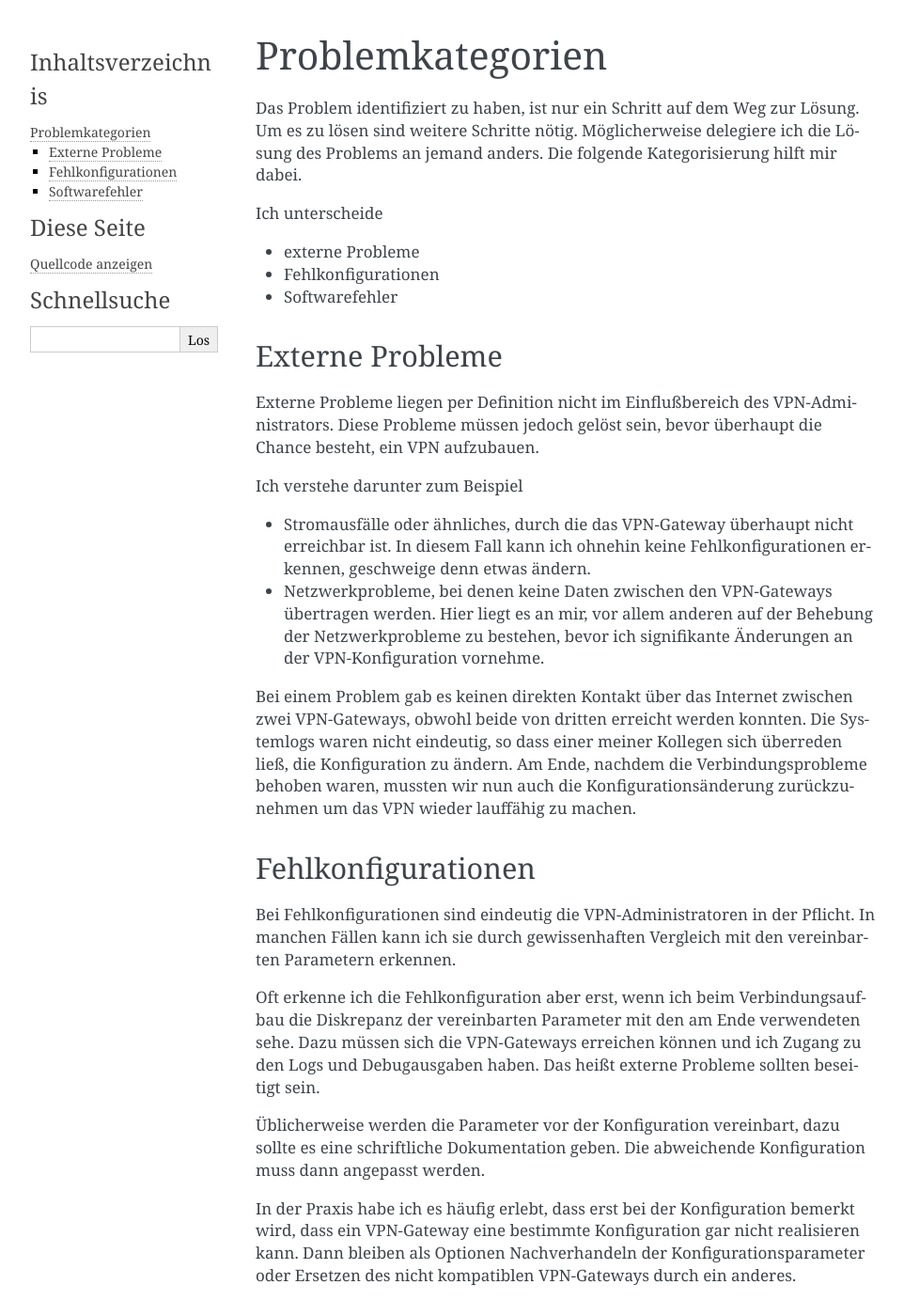
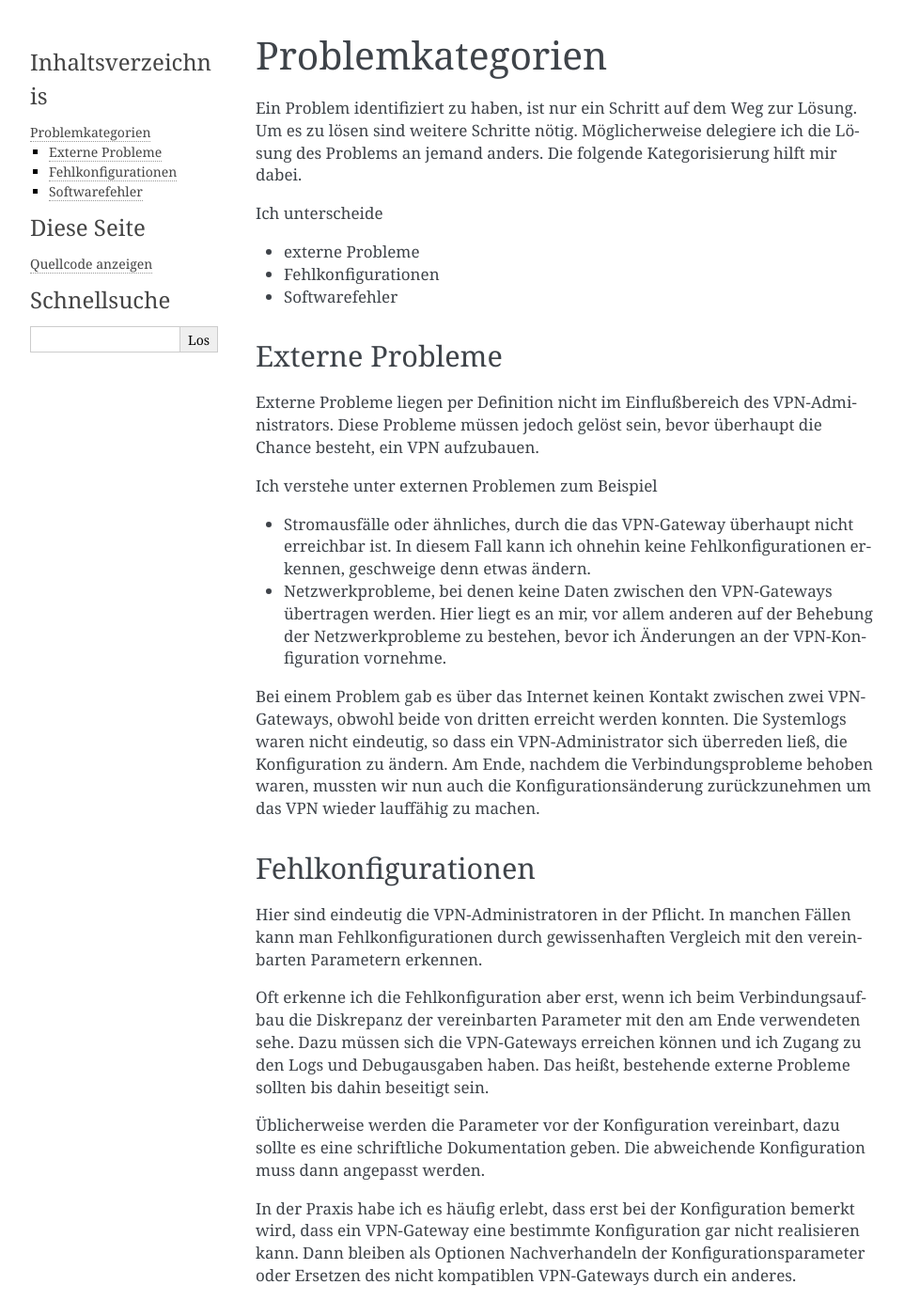
Before and after one commit to matwei-books/Fehlersuche-bei-IPsec-VPN-mit-IKEv2, a Sphinx documentation site: the page built from source/fehler/kategorisierung.rst, in a window 1280 px wide and 1400 px high. Shown: the whole window at 94% size, without its empty margins (148-1110 px from the left). Built offline with Sphinx 7.4.7, drawn with Linux system fonts in a browser that asks for light colours; some of the changed text lies outside the part shown.

Commit message:
Text überarbeitet

```diff
--- a/source/fehler/kategorisierung.rst
+++ b/source/fehler/kategorisierung.rst
@@ -2,8 +2,9 @@
 Problemkategorien
 =================
 
-Das Problem identifiziert zu haben, ist nur ein Schritt auf dem Weg zur
-Lösung. Um es zu lösen sind weitere Schritte nötig. Möglicherweise
+Ein Problem identifiziert zu haben,
+ist nur ein Schritt auf dem Weg zur Lösung.
+Um es zu lösen sind weitere Schritte nötig. Möglicherweise
 delegiere ich die Lösung des Problems an jemand anders.
 Die folgende Kategorisierung hilft mir dabei.
 
@@ -20,7 +21,7 @@ Externe Probleme liegen per Definition nicht im Einflußbereich des
 VPN-Administrators. Diese Probleme müssen jedoch gelöst sein, bevor
 überhaupt die Chance besteht, ein VPN aufzubauen.
 
-Ich verstehe darunter zum Beispiel
+Ich verstehe unter externen Problemen zum Beispiel
 
 * Stromausfälle oder ähnliches, durch die das VPN-Gateway überhaupt
   nicht erreichbar ist.
@@ -29,14 +30,16 @@ Ich verstehe darunter zum Beispiel
 
 * Netzwerkprobleme, bei denen keine Daten zwischen den
   VPN-Gateways übertragen werden.
-  Hier liegt es an mir, vor allem anderen auf der Behebung der
-  Netzwerkprobleme zu bestehen, bevor ich signifikante Änderungen an der
-  VPN-Konfiguration vornehme.
+  Hier liegt es an mir,
+  vor allem anderen auf der Behebung der Netzwerkprobleme zu bestehen,
+  bevor ich Änderungen an der VPN-Konfiguration vornehme.
 
-Bei einem Problem gab es keinen direkten Kontakt über das Internet
-zwischen zwei VPN-Gateways, obwohl beide von dritten erreicht werden
-konnten. Die Systemlogs waren nicht eindeutig, so dass einer meiner
-Kollegen sich überreden ließ, die Konfiguration zu ändern.
+Bei einem Problem gab es
+über das Internet keinen Kontakt zwischen zwei VPN-Gateways,
+obwohl beide von dritten erreicht werden konnten.
+Die Systemlogs waren nicht eindeutig,
+so dass ein VPN-Administrator sich überreden ließ,
+die Konfiguration zu ändern.
 Am Ende, nachdem die Verbindungsprobleme behoben waren, mussten wir nun
 auch die Konfigurationsänderung zurückzunehmen um das VPN wieder
 lauffähig zu machen.
@@ -44,15 +47,15 @@ lauffähig zu machen.
 Fehlkonfigurationen
 -------------------
 
-Bei Fehlkonfigurationen sind eindeutig die VPN-Administratoren in der
-Pflicht. In manchen Fällen kann ich sie durch gewissenhaften Vergleich
-mit den vereinbarten Parametern erkennen.
+Hier sind eindeutig die VPN-Administratoren in der Pflicht.
+In manchen Fällen kann man Fehlkonfigurationen
+durch gewissenhaften Vergleich mit den vereinbarten Parametern erkennen.
 
 Oft erkenne ich die Fehlkonfiguration aber erst, wenn ich beim
 Verbindungsaufbau die Diskrepanz der vereinbarten Parameter mit den am
 Ende verwendeten sehe. Dazu müssen sich die VPN-Gateways erreichen
 können und ich Zugang zu den Logs und Debugausgaben haben.
-Das heißt externe Probleme sollten beseitigt sein.
+Das heißt, bestehende externe Probleme sollten bis dahin beseitigt sein.
 
 Üblicherweise werden die Parameter vor der Konfiguration vereinbart,
 dazu sollte es eine schriftliche Dokumentation geben. Die abweichende
```
Also changed, not shown: other parts of source/fehler/kategorisierung.rst (+10 -8 lines).
